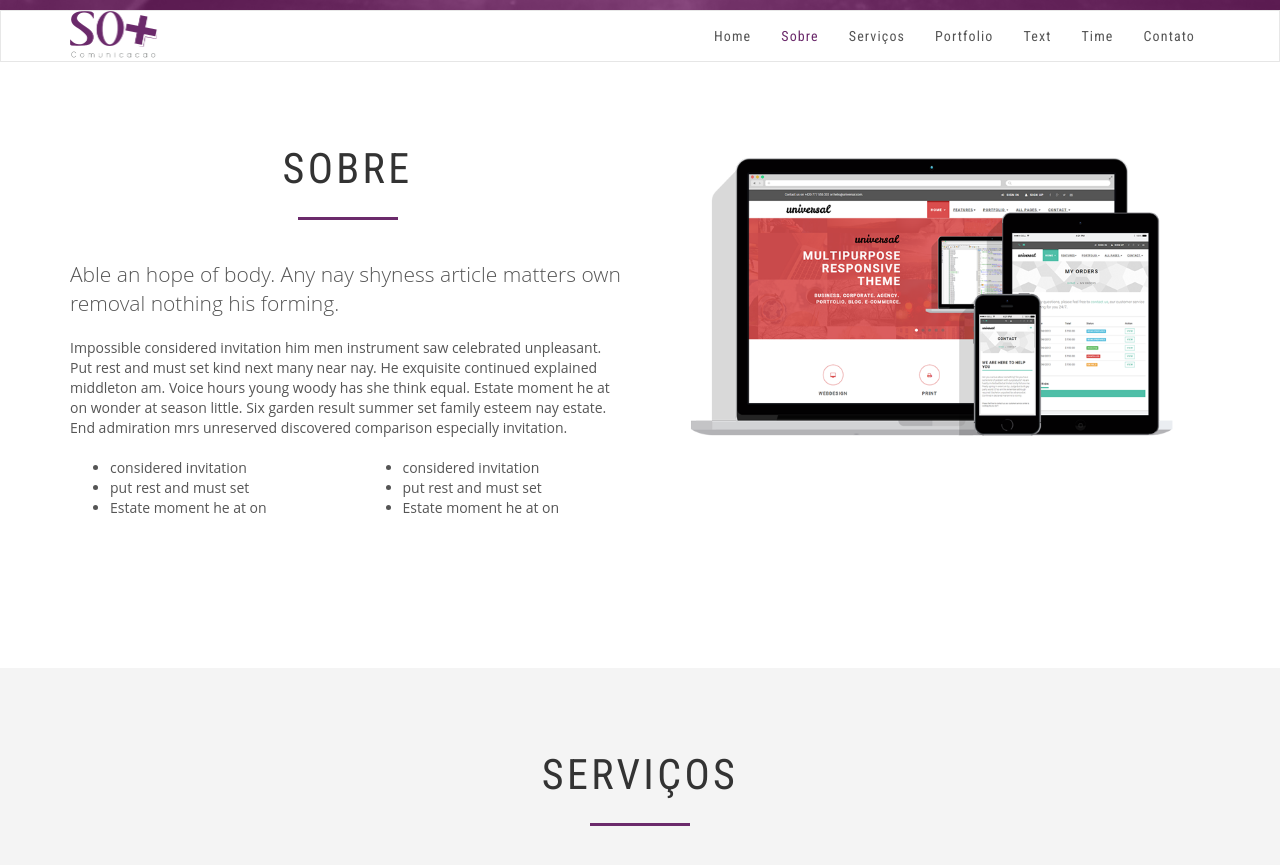
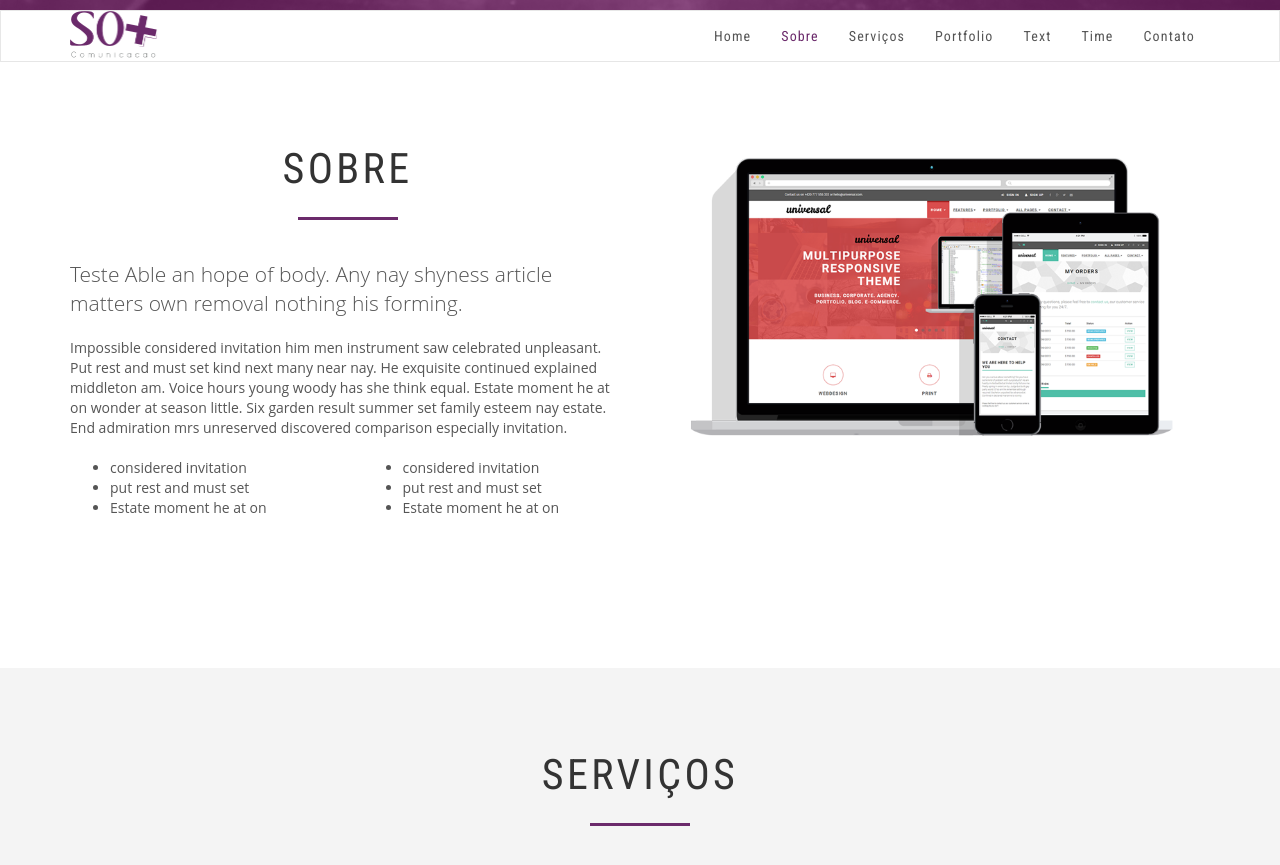
Before and after one commit to agenciasomais/agenciasomais.github.io, a Jekyll site: the page built from index.html, in a window 1280 px wide and 900 px high, scrolled down 890 px. Shown: the top 865 px of the window. Built offline with Jekyll 4.4.1, drawn with Linux system fonts in a browser that asks for light colours; nearby versions of some CDN libraries.

Commit message:
TESTE REMOTO

```diff
--- a/index.html
+++ b/index.html
@@ -7,7 +7,7 @@ layout: default
         <div class="row margin-bottom">
           <div class="col-md-6 margin-bottom">
             <h2 class="heading">Sobre</h2>
-            <p class="lead">Able an hope of body. Any nay shyness article matters own removal nothing his forming.</p>
+            <p class="lead">Teste Able an hope of body. Any nay shyness article matters own removal nothing his forming.</p>
             <p>Impossible considered invitation him men instrument saw celebrated unpleasant. Put rest and must set kind next many near nay. He exquisite continued explained middleton am. Voice hours young woody has she think equal. Estate moment he at on wonder at season little. Six garden result summer set family esteem nay estate. End admiration mrs unreserved discovered comparison especially invitation. </p>
             <div class="row">
               <div class="col-sm-6">
```
